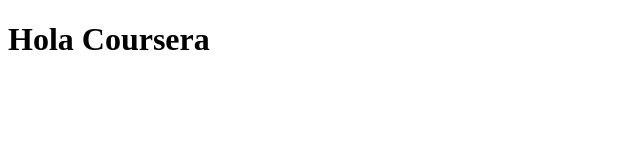
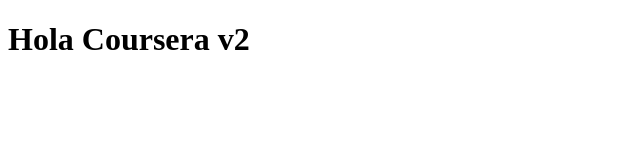
Before and after one commit to pradery/cursocoursera, a plain HTML site: page site/index.html in a window 1280 px wide. Shown: the full height of the page, 0-640 px from the left. Drawn offline with Linux system fonts and the light colour scheme.

Commit message:
Versión 3

```diff
--- a/site/index.html
+++ b/site/index.html
@@ -6,6 +6,6 @@
 	<title>Hola Coursera</title>
 </head>
 <body>
-<h1>Hola Coursera</h1>
+<h1>Hola Coursera v2</h1>
 </body>
 </html>
```
